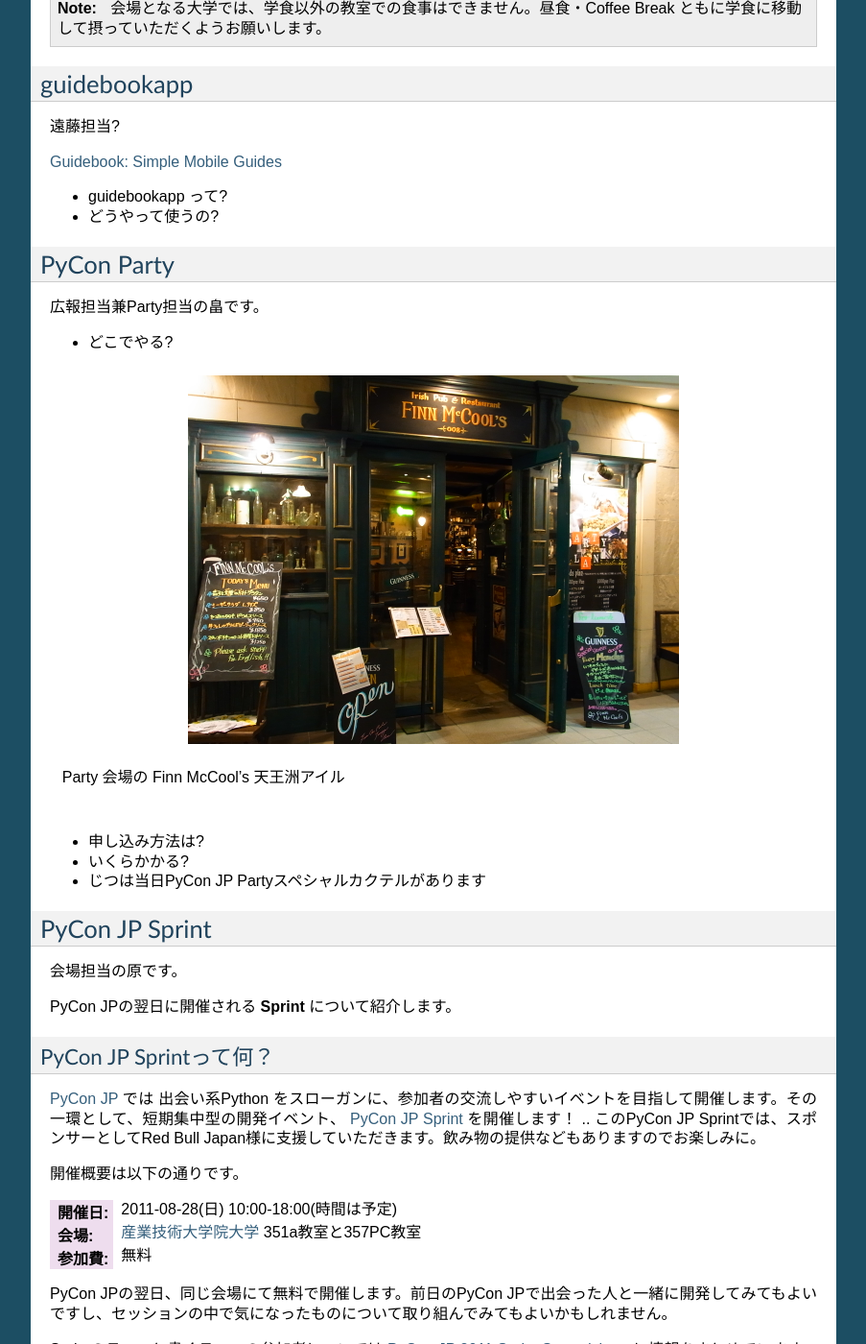
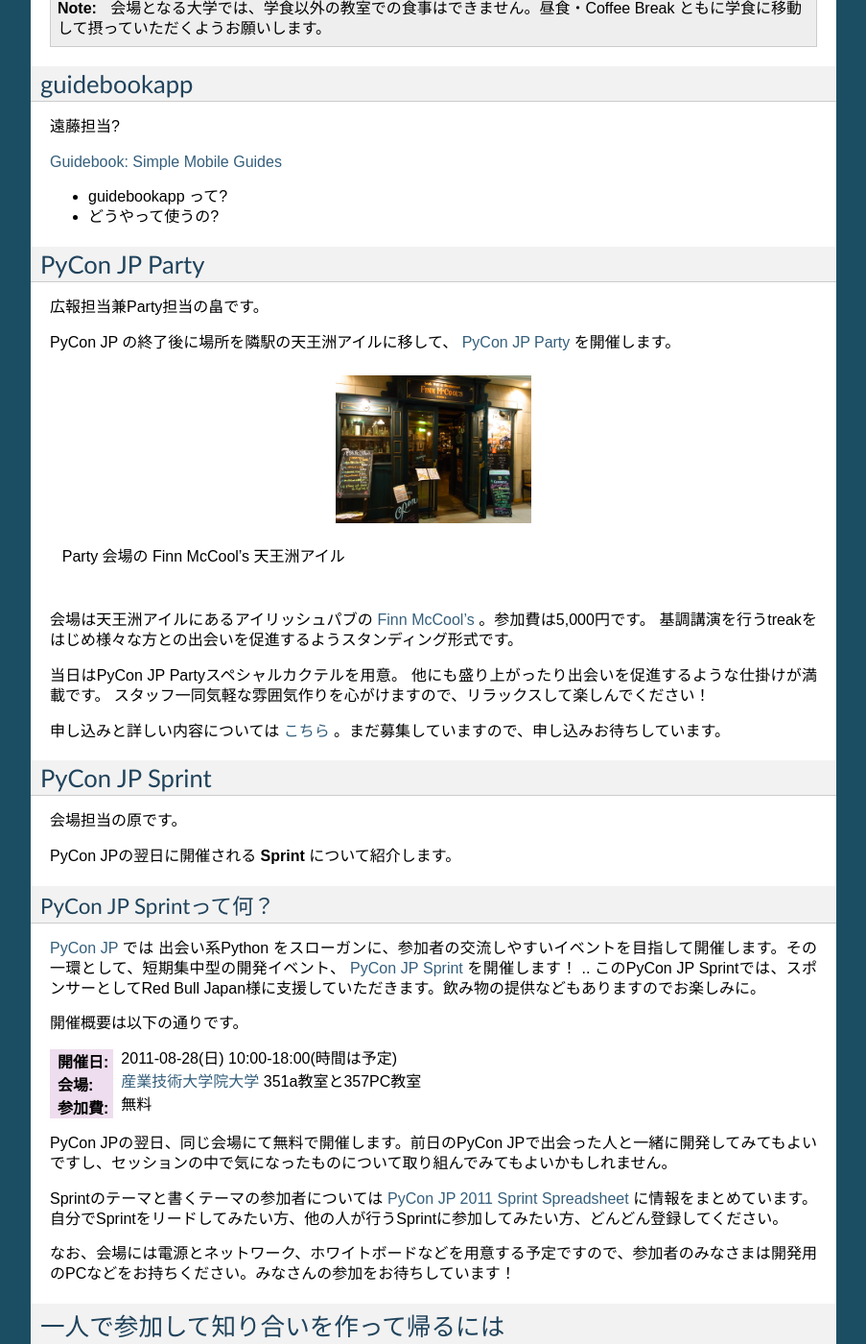
Before and after one commit to michilu/prepycon-article, a Sphinx documentation site: the page built from sphinx/vol3.rst, in a window 1280 px wide and 1400 px high, scrolled down 1428 px. Shown: the whole window at 96% size, without its empty margins (198-1101 px from the left). Built offline with Sphinx 7.4.7, drawn with Linux system fonts in a browser that asks for light colours; some of the changed text lies outside the part shown.

Commit message:
party追加

```diff
--- a/sphinx/vol3.rst
+++ b/sphinx/vol3.rst
@@ -58,21 +58,28 @@
 - guidebookapp って?
 - どうやって使うの?
 
-PyCon Party
-===========
+PyCon JP Party
+==============
 広報担当兼Party担当の畠です。
 
-- どこでやる?
+PyCon JP の終了後に場所を隣駅の天王洲アイルに移して、 `PyCon JP Party <http://2011.pycon.jp/audience/party>`_
+を開催します。
 
 .. figure:: /_static/party.jpg
    :alt: Party 会場の Finn McCool's 天王洲アイル
-   :scale: 25%
+   :scale: 10%
 
    Party 会場の Finn McCool's 天王洲アイル
 
-- 申し込み方法は?
-- いくらかかる?
-- じつは当日PyCon JP Partyスペシャルカクテルがあります
+会場は天王洲アイルにあるアイリッシュパブの `Finn McCool's <http://r.gnavi.co.jp/ga5n901/>`_ 。参加費は5,000円です。
+基調講演を行うtreakをはじめ様々な方との出会いを促進するようスタンディング形式です。
+
+当日はPyCon JP Partyスペシャルカクテルを用意。
+他にも盛り上がったり出会いを促進するような仕掛けが満載です。
+スタッフ一同気軽な雰囲気作りを心がけますので、リラックスして楽しんでください！
+
+申し込みと詳しい内容については `こちら <http://2011.pycon.jp/audience/party>`_ 。まだ募集していますので、申し込みお待ちしています。
+
 
 PyCon JP Sprint
 ===============
```
Also changed, not shown: sphinx/authors.rst (+13 -0 lines), sphinx/_static/flagboy.png (added).
